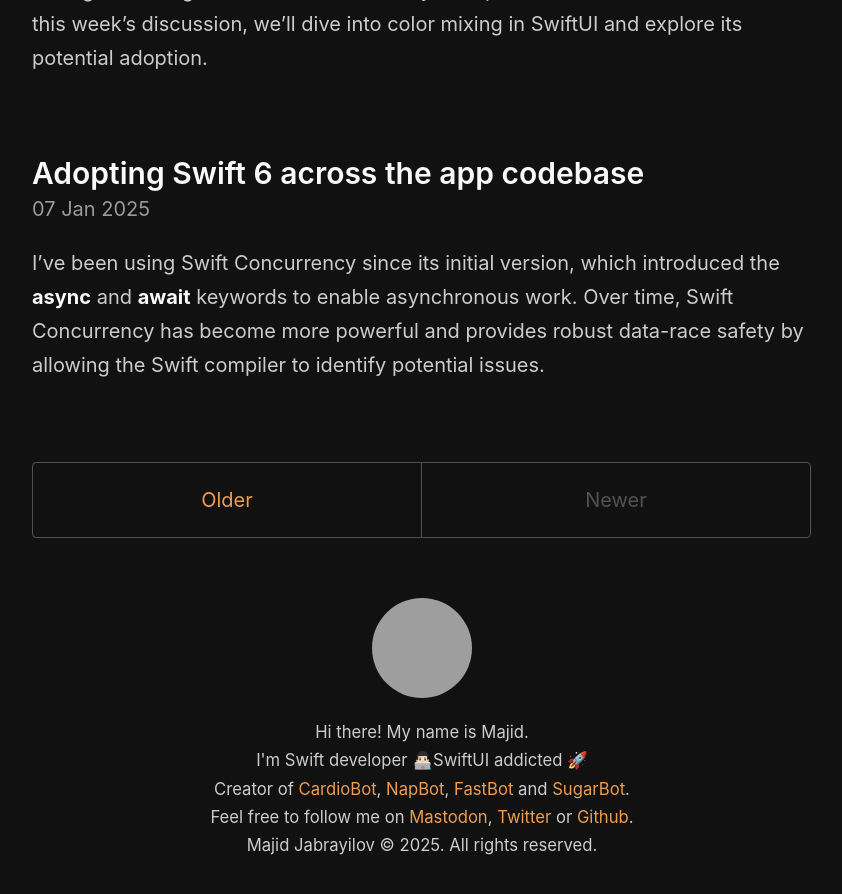
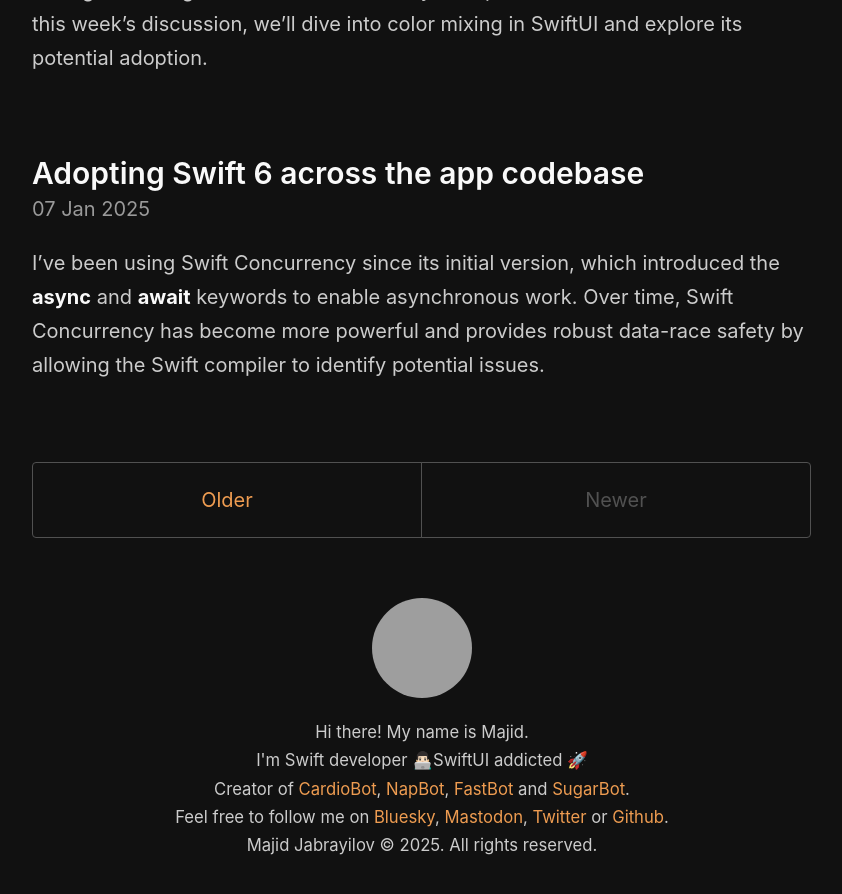
Before and after one commit to mecid/mecid.github.io, a Jekyll site: the page built from index.html, in a window 1280 px wide and 900 px high, scrolled down 2797 px, cut to the strip 0-894 px from the top of the window. Shown: the whole strip, without its empty margins (218-1060 px from the left). Built offline with Jekyll 4.4.1, drawn with Linux system fonts in a browser that asks for light colours; the list of posts is cut into pages by our own code; grey boxes are pictures that could not be loaded.

Commit message:
footer includes bluesky now

```diff
--- a/_layouts/default.html
+++ b/_layouts/default.html
@@ -30,7 +30,7 @@
           <small>Hi there! My name is Majid.</small>
           <small>I'm Swift developer 👨🏻‍💻SwiftUI addicted 🚀</small>
           <small>Creator of <a href="https://cardiobot.swiftwithmajid.com">CardioBot</a>, <a href="https://napbot.swiftwithmajid.com">NapBot</a>, <a href="https://fastbot.swiftwithmajid.com">FastBot</a> and <a href="https://sugarbot.swiftwithmajid.com">SugarBot</a>.</small>
-          <small>Feel free to follow me on <a href="https://mastodon.social/@Mecid"> Mastodon</a>, <a href="https://twitter.com/mecid">Twitter</a> or <a href="https://github.com/mecid">Github</a>.</small>
+          <small>Feel free to follow me on <a href="https://bsky.app/profile/mecid.bsky.social"> Bluesky</a>, <a href="https://mastodon.social/@Mecid"> Mastodon</a>, <a href="https://twitter.com/mecid">Twitter</a> or <a href="https://github.com/mecid">Github</a>.</small>
         <small>
           Majid Jabrayilov &copy; <time datetime="{{ site.time | date_to_xmlschema }}">{{ site.time | date: '%Y' }}</time>. All rights reserved.
         </small>
```
